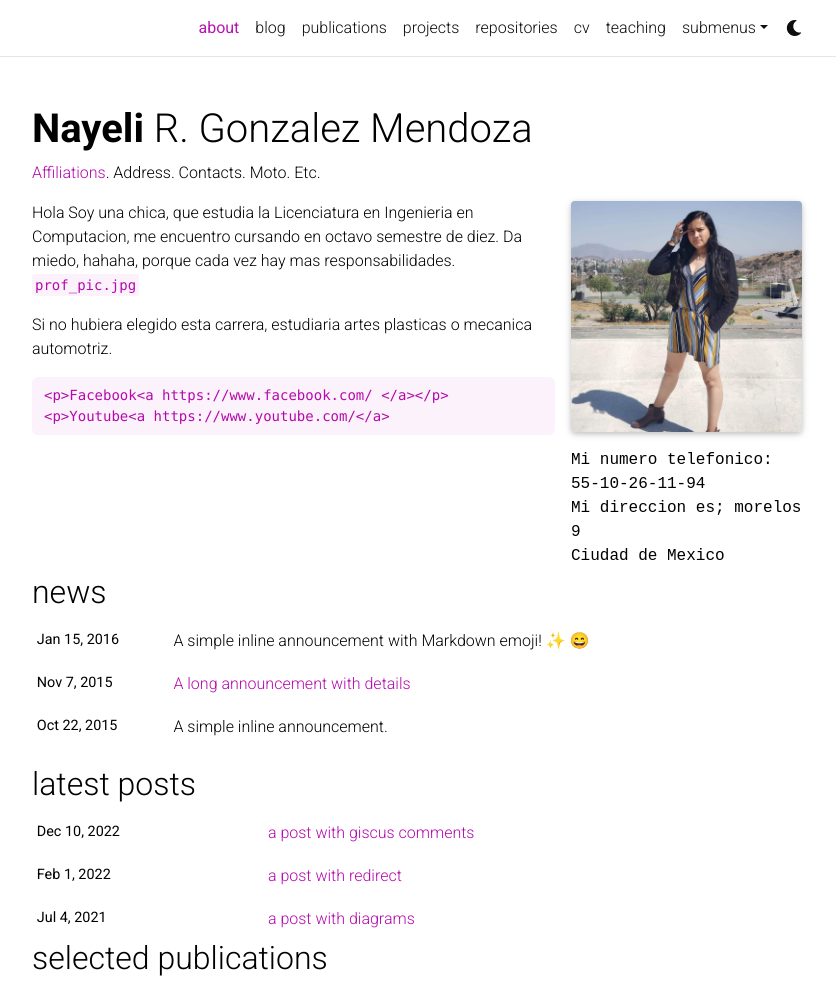
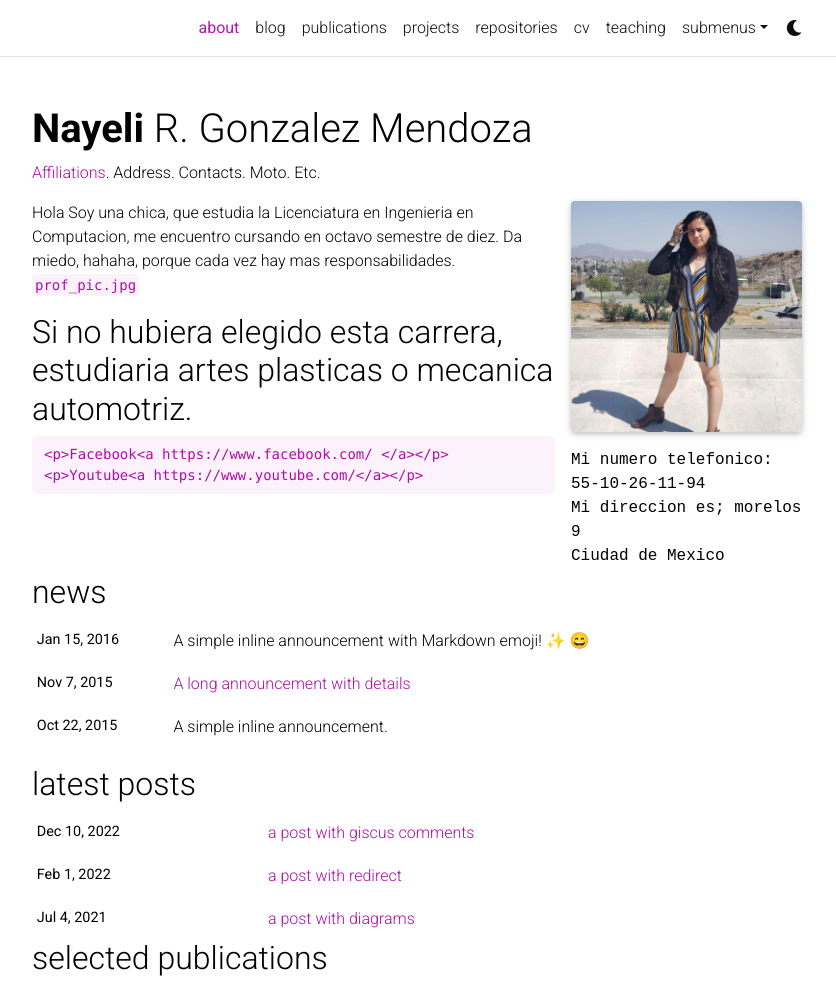
Before and after one commit to NayeliGGM/NayeliGGM.github.io, a Jekyll site: the page built from _pages/about.md, in a window 1280 px wide and 1295 px high, cut to the strip 0-1006 px from the top of the window. Shown: the whole strip, without its empty margins (223-1059 px from the left). Built offline with Jekyll 4.4.1, drawn with Linux system fonts in a browser that asks for light colours; full-size pictures stand in for the smaller copies a plugin makes; emoji names are drawn with the system emoji font; comment, search, counter and statistics services are not loaded; a style sheet for code colours, icons or effects is not loaded.

Commit message:
intentoTrece

```diff
--- a/_pages/about.md
+++ b/_pages/about.md
@@ -22,6 +22,6 @@ social: true  # includes social icons at the bottom of the page
 Hola Soy una chica, que estudia la Licenciatura en Ingenieria en Computacion, me encuentro cursando en octavo semestre de diez. Da miedo, hahaha, porque cada vez hay mas responsabilidades. `prof_pic.jpg`
 
 Si no hubiera elegido esta carrera, estudiaria artes plasticas o mecanica automotriz.
-
+---
     <p>Facebook<a https://www.facebook.com/ </a></p>
-    <p>Youtube<a https://www.youtube.com/</a>
+    <p>Youtube<a https://www.youtube.com/</a></p>
```
